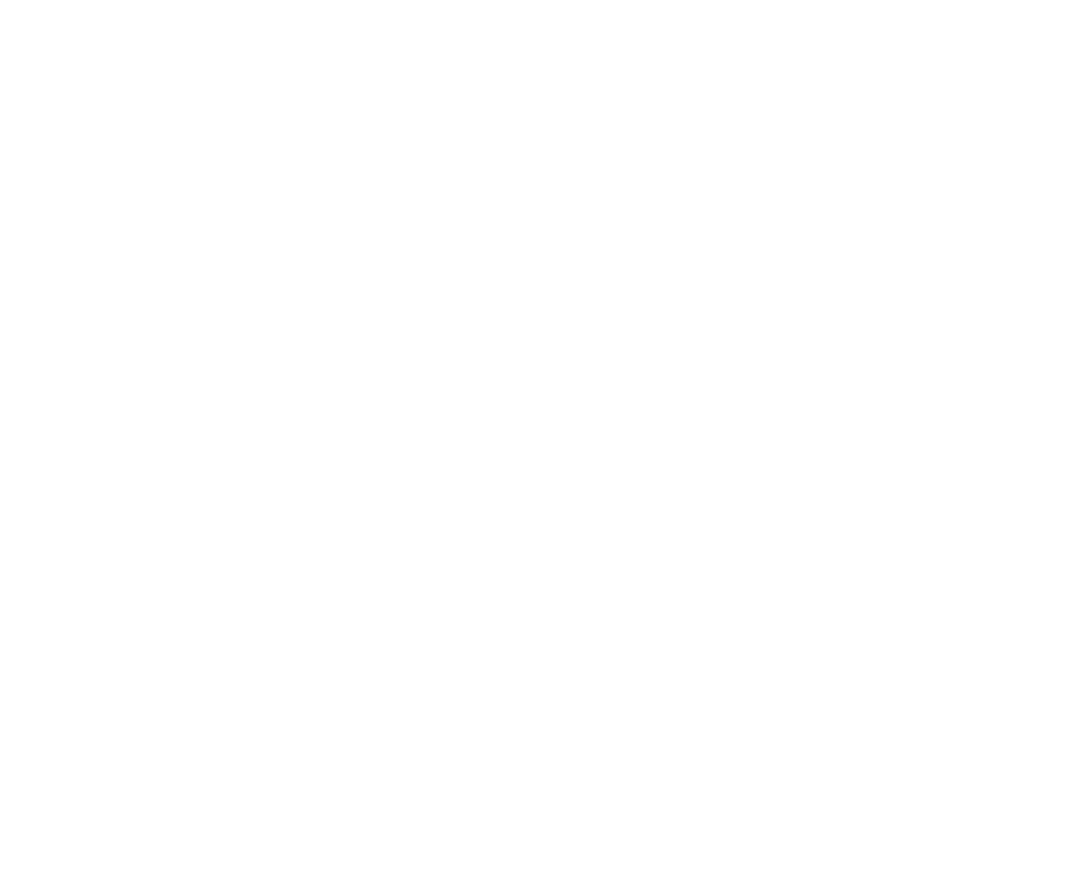
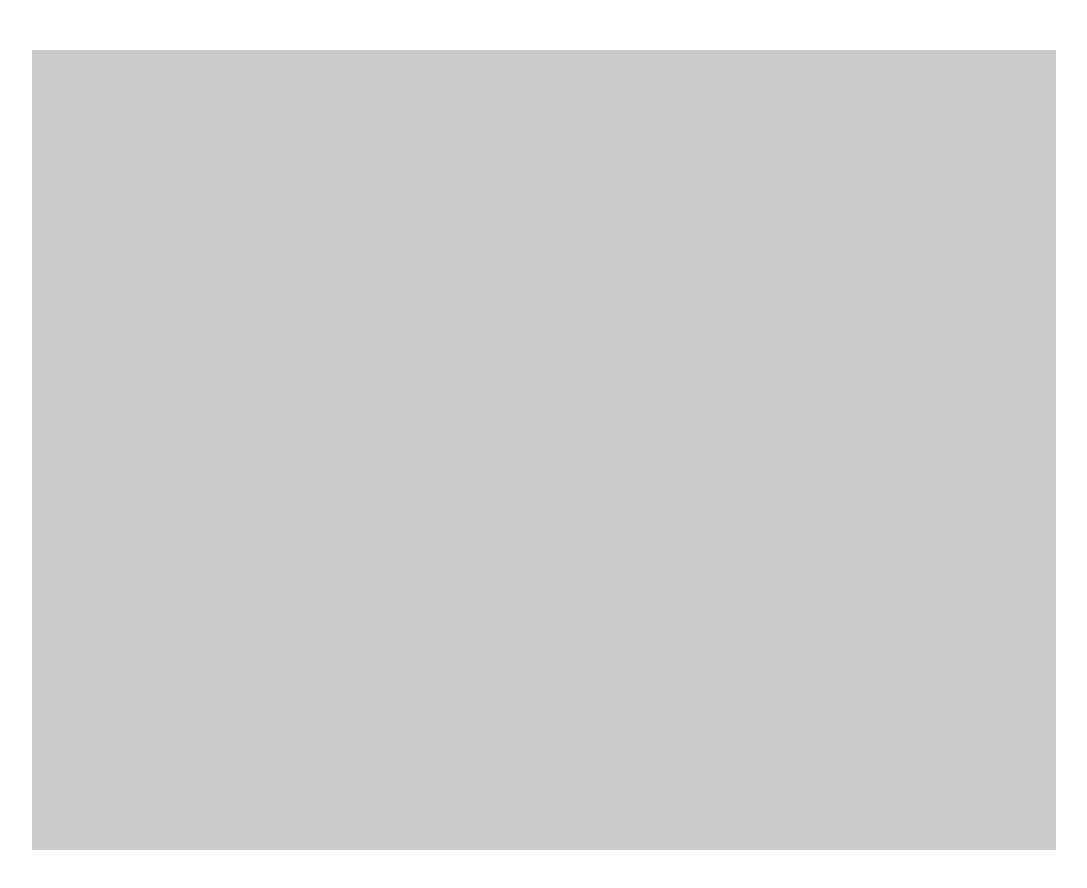
Before and after one commit to TomasPabloFerreira/delivery-schedule, a React (Create React App) app: page / in a window 1280 px wide. Shown: the top 888 px of the page, without its empty margins (96-1183 px from the left). Before the commit the page ends 800 px from the top, so only its background shows below. Built offline with nearby package versions, Linux system fonts and the light colour scheme.

Commit message:
feat: calendar component

```diff
--- a/src/App.tsx
+++ b/src/App.tsx
@@ -1,6 +1,9 @@
+import { Calendar } from './components'
+
 const App = () => {
 	return (
 		<div className="App">
+			<Calendar userId={'1'} />
 		</div>
 	);
 }
--- /dev/null
+++ b/src/components/Calendar.scss
@@ -0,0 +1,6 @@
+.calendar {
+	width: 80vw;
+	height: 800px;
+	background-color: #ccc;
+	margin: 50px auto;
+}
--- /dev/null
+++ b/src/components/Calendar.tsx
@@ -0,0 +1,20 @@
+import { useState } from 'react'
+import './Calendar.scss'
+
+type Props = {
+	userId: string
+}
+
+const Calendar = ({ userId }: Props) => {
+	const [days, setDays] = useState([])
+
+	return(
+		<div className="calendar">
+			{/* times column */}
+			{/* header */}
+			{/* body */}
+		</div>
+	)
+}
+
+export default Calendar
--- /dev/null
+++ b/src/components/index.js
@@ -0,0 +1 @@
+export { default as Calendar } from './Calendar'
```
Also changed, not shown: 1 other file (tests, documents, lock files or other folders).
